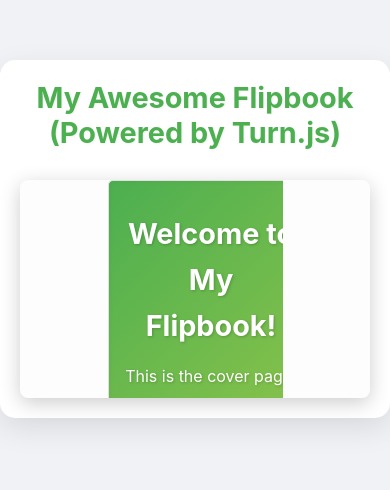
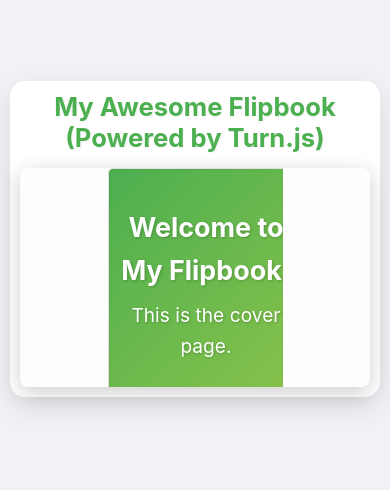
Before and after one commit to sadra81/my-awesome-flipbook, a plain HTML site: page index.html in a window 390 px wide. Shown: the part 183-673 px from the top of the page. Drawn offline with Linux system fonts and the light colour scheme.

Commit message:
Update style.css
made the css more responsive for mobile phones

```diff
--- a/style.css
+++ b/style.css
@@ -40,15 +40,19 @@ h1 {
     gap: 20px;
 }
 
-/* New: Styling for the magazine-viewport */
+/* Styling for the magazine-viewport */
 .magazine-viewport {
-    width: 800px; /* Should match flipbook width */
-    height: 500px; /* Should match flipbook height */
+    /* Base dimensions, will be adjusted by JS and media queries */
+    width: 800px;
+    height: 500px;
     position: relative;
     overflow: hidden; /* Crucial for zoom to work correctly */
     box-shadow: 0 5px 20px rgba(0, 0, 0, 0.2);
     border-radius: 8px;
     background-color: #fdfdfd;
+    /* Ensure it doesn't get too wide on very large screens */
+    max-width: 90vw; /* Limit to 90% of viewport width */
+    max-height: 90vh; /* Limit to 90% of viewport height */
 }
 
 /* Turn.js container styling */
@@ -62,18 +66,17 @@ h1 {
 .page {
     background-color: #ffffff;
     border: 1px solid #e0e0e0;
-    padding: 20px;
+    padding: 20px; /* Base padding */
     display: flex;
     flex-direction: column;
     justify-content: flex-start; /* Align content to the top */
     align-items: center;
     text-align: center;
-    font-size: 1.1em;
+    font-size: 1.1em; /* Base font size */
     line-height: 1.6;
     color: #555;
     border-radius: 5px; /* Slightly rounded corners for pages */
     box-shadow: inset 0 0 5px rgba(0,0,0,0.05); /* Subtle inner shadow */
-    /* Turn.js manages page sizing internally, but these ensure content fits */
     width: 100%;
     height: 100%;
     overflow: hidden; /* Prevent content from spilling */
@@ -143,50 +146,77 @@ h1 {
     box-shadow: 0 2px 5px rgba(0, 0, 0, 0.2);
 }
 
-/* Responsive adjustments for Turn.js */
+/* Responsive adjustments */
+
+/* For screens smaller than 900px (e.g., large tablets in landscape) */
 @media (max-width: 900px) {
     .magazine-viewport {
-        width: 600px; /* Adjust for smaller screens */
-        height: 400px;
+        width: 90vw; /* Use viewport width for more fluidity */
+        height: calc(90vw / 1.6); /* Maintain aspect ratio */
+        max-height: 70vh; /* Prevent it from getting too tall on some tablets */
+    }
+
+    h1 {
+        font-size: 2.2em;
     }
 }
 
+/* For screens smaller than 768px (e.g., tablets in portrait, large phones) */
 @media (max-width: 768px) {
-    .magazine-viewport {
-        width: 100%; /* Make flipbook full width on smaller screens */
-        height: 350px; /* Adjust height */
-    }
-
     .container {
-        padding: 20px;
+        padding: 15px;
     }
 
     h1 {
         font-size: 2em;
+        margin-bottom: 20px;
     }
 
-    .nav-button {
-        padding: 10px 20px;
+    .magazine-viewport {
+        width: 95vw; /* Take up more width */
+        height: calc(95vw / 1.6); /* Maintain aspect ratio */
+        max-height: 60vh; /* Adjust max height */
+    }
+
+    .page {
+        padding: 15px;
         font-size: 1em;
     }
 
-    .page {
-        font-size: 1em;
-        padding: 15px;
+    .page h2, .page h3 {
+        font-size: 1.6em;
+        margin-bottom: 10px;
     }
 }
 
+/* For screens smaller than 480px (e.g., most mobile phones) */
 @media (max-width: 480px) {
-    .magazine-viewport {
-        height: 300px;
+    .container {
+        padding: 10px;
     }
 
     h1 {
-        font-size: 1.8em;
+        font-size: 1.6em;
+        margin-bottom: 15px;
     }
 
-    .nav-button {
-        padding: 8px 15px;
+    .magazine-viewport {
+        width: 98vw; /* Almost full width */
+        height: calc(98vw / 1.6); /* Maintain aspect ratio */
+        max-height: 50vh; /* Adjust max height */
+    }
+
+    .page {
+        padding: 10px;
         font-size: 0.9em;
     }
+
+    .page h2, .page h3 {
+        font-size: 1.4em;
+        margin-bottom: 8px;
+    }
+
+    .cover-page, .back-cover-page {
+        font-size: 1.2em;
+    }
 }
```
